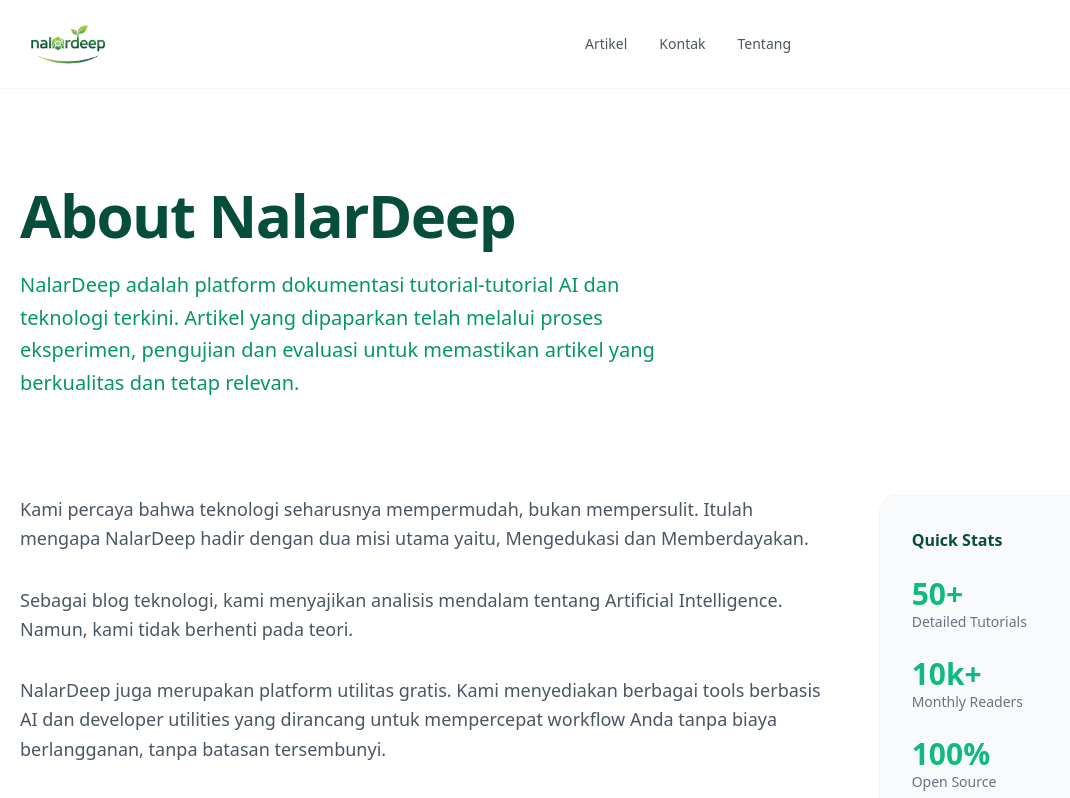
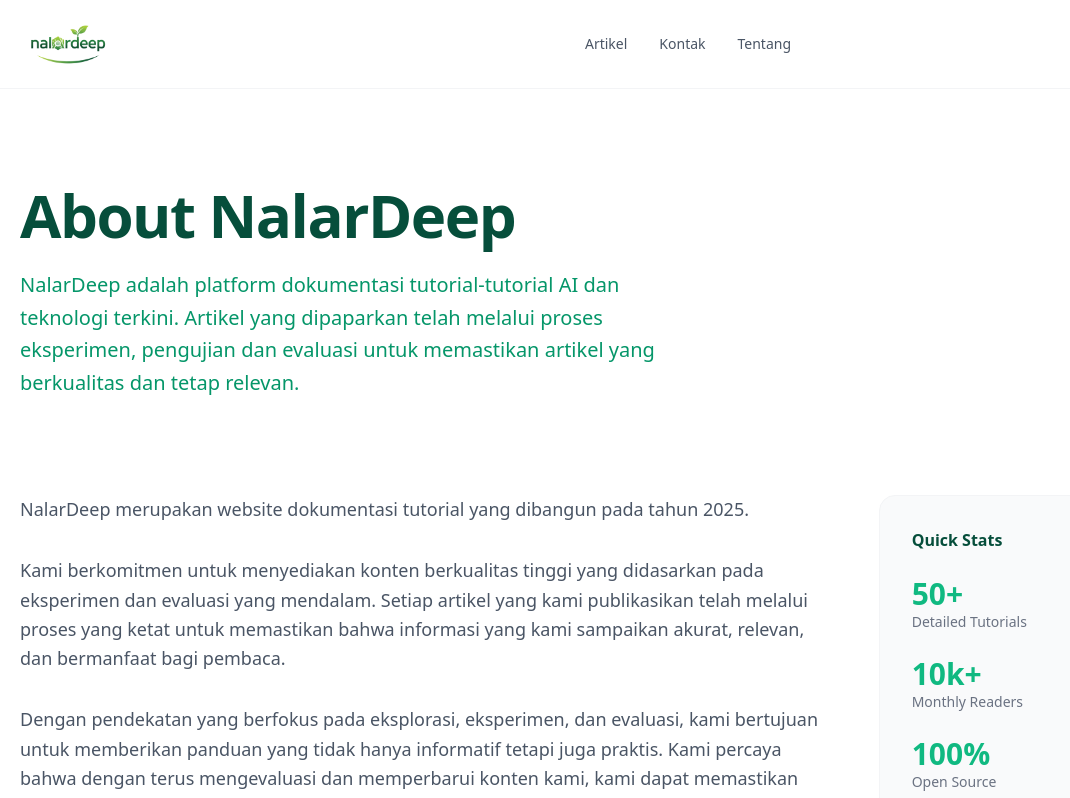
Before and after one commit to nalardeep/nalardeep, a Next.js app: page /about in a window 1280 px wide. Shown: the top 798 px of the page, without its empty margins (0-1070 px from the left). Built offline with nearby package versions, Linux system fonts and the light colour scheme.

Commit message:
fix: update About page content for clarity and relevance

```diff
--- a/app/about/page.tsx
+++ b/app/about/page.tsx
@@ -24,13 +24,13 @@ export default function About() {
                 <div className="grid grid-cols-1 md:grid-cols-12 gap-12">
                     <div className="md:col-span-8 space-y-8 text-lg text-gray-600 leading-relaxed">
                         <p>
-                            Kami percaya bahwa teknologi seharusnya mempermudah, bukan mempersulit. Itulah mengapa NalarDeep hadir dengan dua misi utama yaitu, Mengedukasi dan Memberdayakan.
+                            NalarDeep merupakan website dokumentasi tutorial yang dibangun pada tahun 2025.
                         </p>
                         <p>
-                            Sebagai blog teknologi, kami menyajikan analisis mendalam tentang Artificial Intelligence. Namun, kami tidak berhenti pada teori.
+                            Kami berkomitmen untuk menyediakan konten berkualitas tinggi yang didasarkan pada eksperimen dan evaluasi yang mendalam. Setiap artikel yang kami publikasikan telah melalui proses yang ketat untuk memastikan bahwa informasi yang kami sampaikan akurat, relevan, dan bermanfaat bagi pembaca.
                         </p>
                         <p>
-                            NalarDeep juga merupakan platform utilitas gratis. Kami menyediakan berbagai tools berbasis AI dan developer utilities yang dirancang untuk mempercepat workflow Anda tanpa biaya berlangganan, tanpa batasan tersembunyi.
+                            Dengan pendekatan yang berfokus pada eksplorasi, eksperimen, dan evaluasi, kami bertujuan untuk memberikan panduan yang tidak hanya informatif tetapi juga praktis. Kami percaya bahwa dengan terus mengevaluasi dan memperbarui konten kami, kami dapat memastikan bahwa pembaca selalu mendapatkan informasi terbaru dan terbaik untuk membantu mereka dalam perjalanan belajar mereka.
                         </p>
 
                         <h2 className="text-3xl font-bold text-gray-900 mt-12 mb-4">Misi Kami</h2>
```
